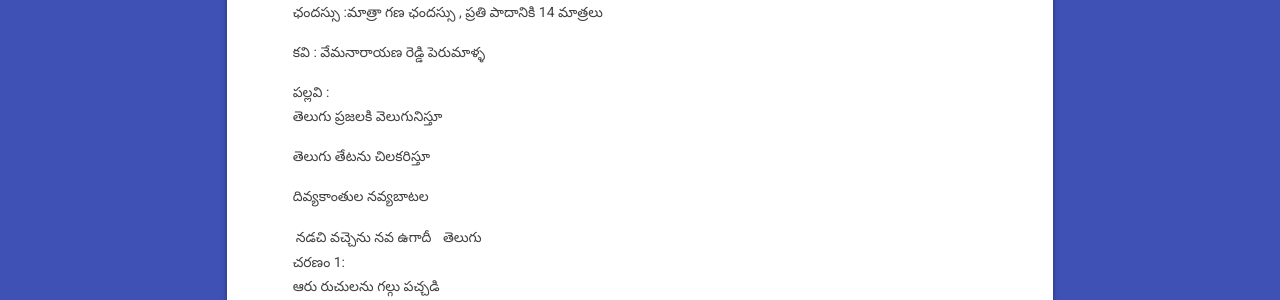
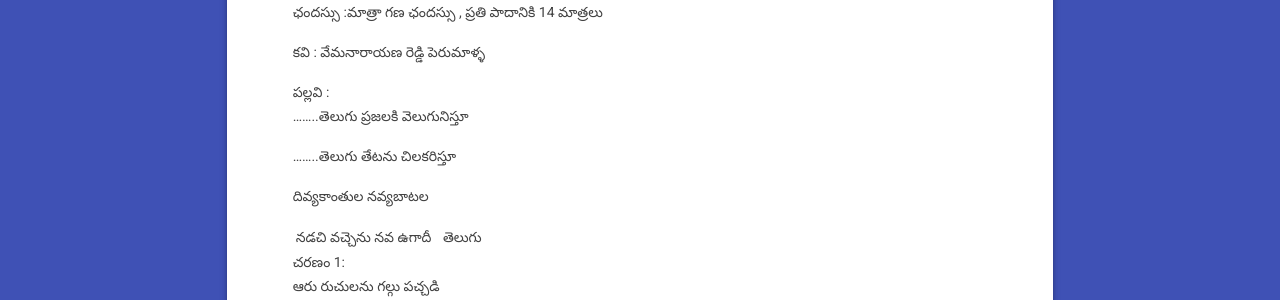
Before and after one commit to vemeswarareddy/vemeswarareddy.github.io, a Jekyll site: the page built from _posts/2019-04-18-ugadi.markdown, in a window 1280 px wide. Shown: the part 410-710 px from the top of the page. Built offline with Jekyll 4.4.1, drawn with Linux system fonts in a browser that asks for light colours.

```diff
--- a/_posts/2019-04-18-ugadi.markdown
+++ b/_posts/2019-04-18-ugadi.markdown
@@ -13,9 +13,9 @@ categories: jekyll update
 
 
 పల్లవి :
-తెలుగు ప్రజలకి వెలుగునిస్తూ
+........తెలుగు ప్రజలకి వెలుగునిస్తూ
 
-తెలుగు తేటను చిలకరిస్తూ
+........తెలుగు తేటను చిలకరిస్తూ
 
 దివ్యకాంతుల నవ్యబాటల
 
```
